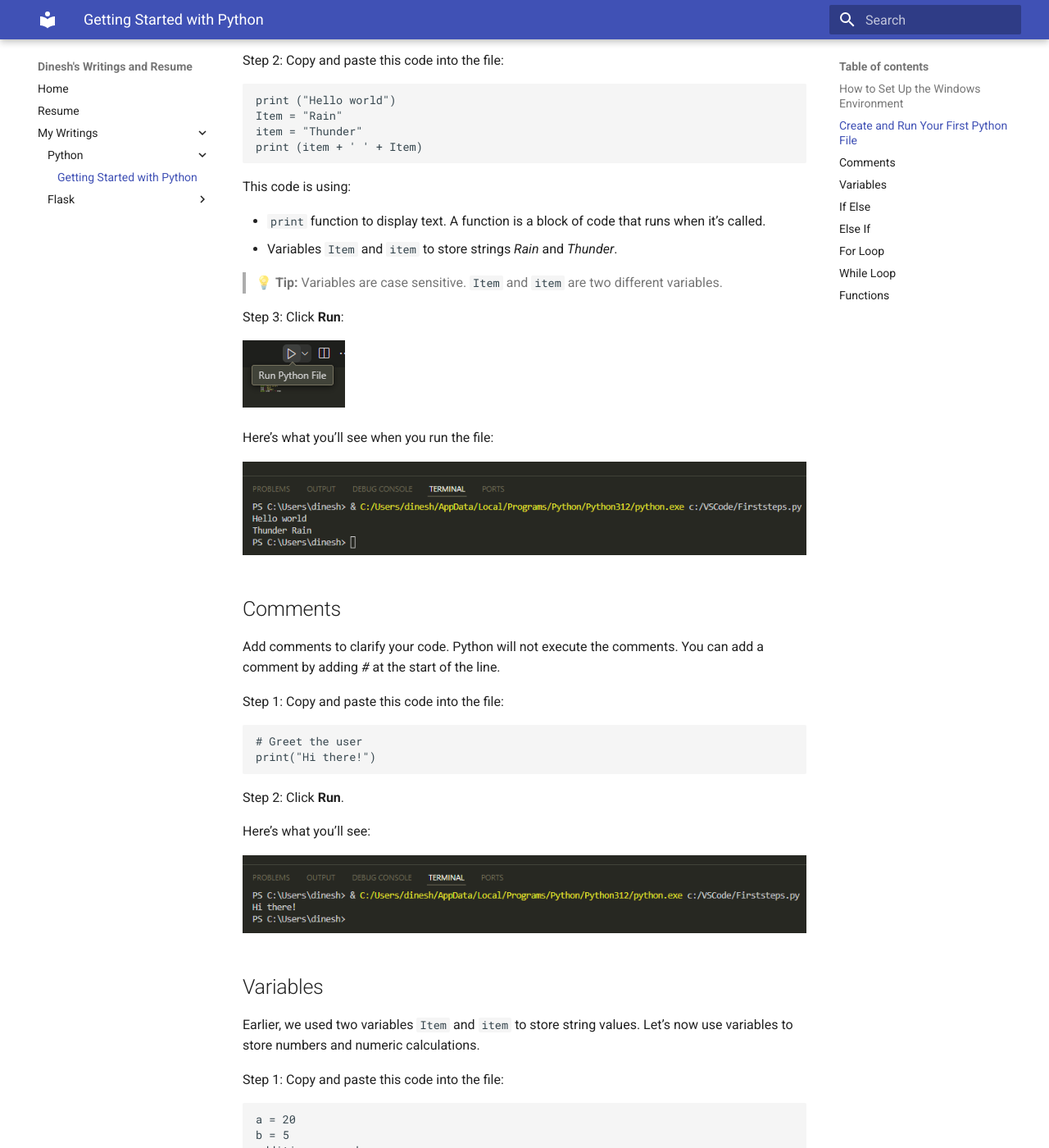
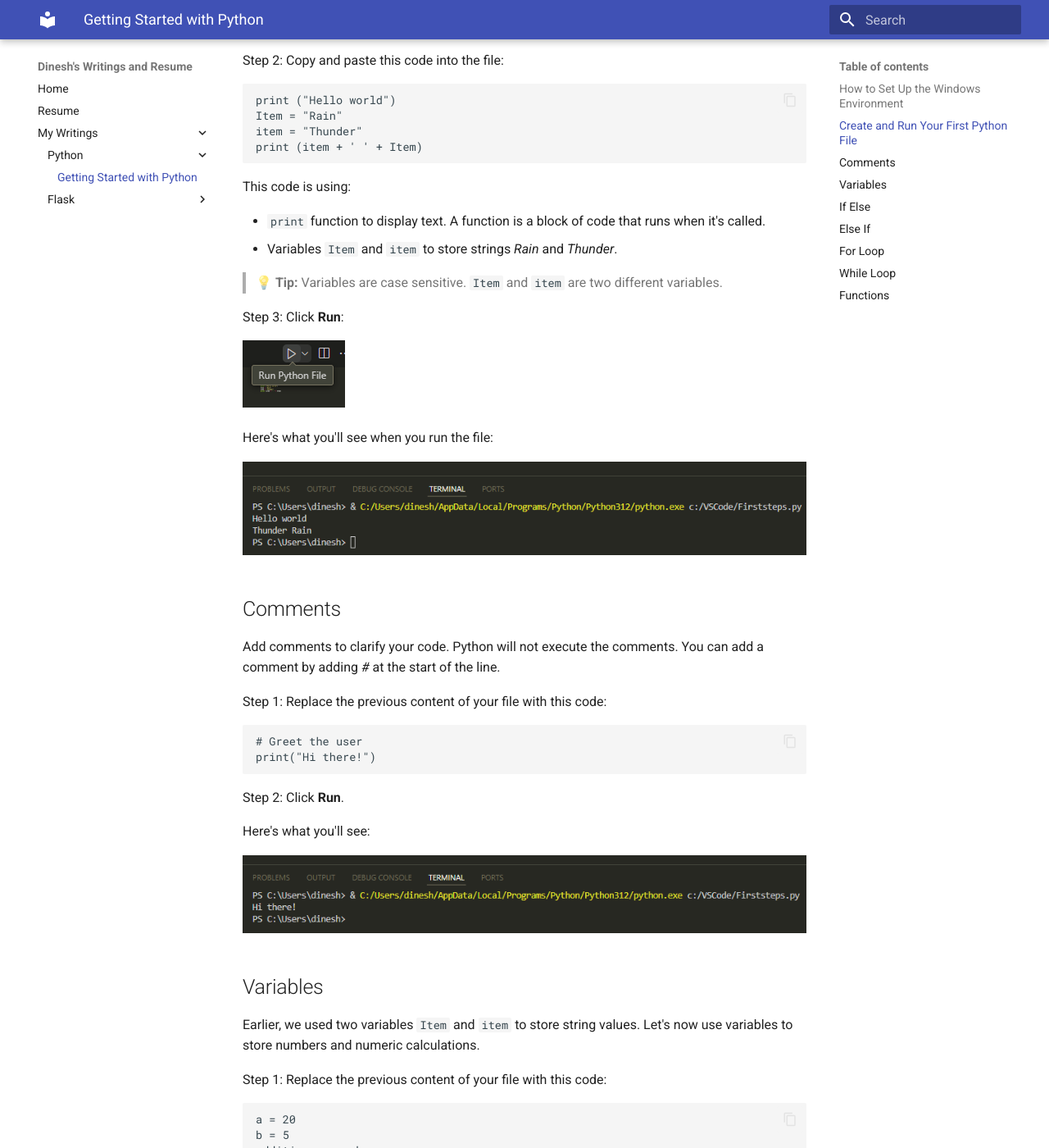
Before and after one commit to dineshnair-doc/dineshnair-doc.github.io, an MkDocs documentation site: the page built from src/mytechdocs/doc1/Getting_Started_with_Python.md, in a window 1280 px wide and 1400 px high, scrolled down 1063 px. Shown: the whole window at 82% size. Built offline with MkDocs 1.6.1 and Material for MkDocs 9.7.7, drawn with Linux system fonts in a browser that asks for light colours; some of the changed text lies outside the part shown.

Commit message:
Update site with copy button feature

````diff
--- a/docs/404.html
+++ b/docs/404.html
@@ -455,7 +455,7 @@
     </div>
 
 
-    <script id="__config" type="application/json">{"base": "/", "features": [], "search": "/assets/javascripts/workers/search.f8cc74c7.min.js", "translations": {"clipboard.copied": "Copied to clipboard", "clipboard.copy": "Copy to clipboard", "search.result.more.one": "1 more on this page", "search.result.more.other": "# more on this page", "search.result.none": "No matching documents", "search.result.one": "1 matching document", "search.result.other": "# matching documents", "search.result.placeholder": "Type to start searching", "search.result.term.missing": "Missing", "select.version": "Select version"}}</script>
+    <script id="__config" type="application/json">{"base": "/", "features": ["content.code.copy"], "search": "/assets/javascripts/workers/search.f8cc74c7.min.js", "translations": {"clipboard.copied": "Copied to clipboard", "clipboard.copy": "Copy to clipboard", "search.result.more.one": "1 more on this page", "search.result.more.other": "# more on this page", "search.result.none": "No matching documents", "search.result.one": "1 matching document", "search.result.other": "# matching documents", "search.result.placeholder": "Type to start searching", "search.result.term.missing": "Missing", "select.version": "Select version"}}</script>
 
 
       <script src="/assets/javascripts/bundle.c8b220af.min.js"></script>
--- a/docs/index.html
+++ b/docs/index.html
@@ -489,7 +489,7 @@
     </div>
 
 
-    <script id="__config" type="application/json">{"base": ".", "features": [], "search": "assets/javascripts/workers/search.f8cc74c7.min.js", "translations": {"clipboard.copied": "Copied to clipboard", "clipboard.copy": "Copy to clipboard", "search.result.more.one": "1 more on this page", "search.result.more.other": "# more on this page", "search.result.none": "No matching documents", "search.result.one": "1 matching document", "search.result.other": "# matching documents", "search.result.placeholder": "Type to start searching", "search.result.term.missing": "Missing", "select.version": "Select version"}}</script>
+    <script id="__config" type="application/json">{"base": ".", "features": ["content.code.copy"], "search": "assets/javascripts/workers/search.f8cc74c7.min.js", "translations": {"clipboard.copied": "Copied to clipboard", "clipboard.copy": "Copy to clipboard", "search.result.more.one": "1 more on this page", "search.result.more.other": "# more on this page", "search.result.none": "No matching documents", "search.result.one": "1 matching document", "search.result.other": "# matching documents", "search.result.placeholder": "Type to start searching", "search.result.term.missing": "Missing", "select.version": "Select version"}}</script>
 
 
       <script src="assets/javascripts/bundle.c8b220af.min.js"></script>
--- a/docs/mytechdocs/doc2/techdoc2.html
+++ b/docs/mytechdocs/doc2/techdoc2.html
@@ -497,7 +497,7 @@
     </div>
 
 
-    <script id="__config" type="application/json">{"base": "../..", "features": [], "search": "../../assets/javascripts/workers/search.f8cc74c7.min.js", "translations": {"clipboard.copied": "Copied to clipboard", "clipboard.copy": "Copy to clipboard", "search.result.more.one": "1 more on this page", "search.result.more.other": "# more on this page", "search.result.none": "No matching documents", "search.result.one": "1 matching document", "search.result.other": "# matching documents", "search.result.placeholder": "Type to start searching", "search.result.term.missing": "Missing", "select.version": "Select version"}}</script>
+    <script id="__config" type="application/json">{"base": "../..", "features": ["content.code.copy"], "search": "../../assets/javascripts/workers/search.f8cc74c7.min.js", "translations": {"clipboard.copied": "Copied to clipboard", "clipboard.copy": "Copy to clipboard", "search.result.more.one": "1 more on this page", "search.result.more.other": "# more on this page", "search.result.none": "No matching documents", "search.result.one": "1 matching document", "search.result.other": "# matching documents", "search.result.placeholder": "Type to start searching", "search.result.term.missing": "Missing", "select.version": "Select version"}}</script>
 
 
       <script src="../../assets/javascripts/bundle.c8b220af.min.js"></script>
--- a/mkdocs.yml
+++ b/mkdocs.yml
@@ -3,6 +3,8 @@
 use_directory_urls: false
 theme:
   name: material
+  features:
+    - content.code.copy
 nav:
   - Home: index.md
   - Resume: resumedineshnair.md
--- a/src/mytechdocs/doc1/Getting_Started_with_Python.md
+++ b/src/mytechdocs/doc1/Getting_Started_with_Python.md
@@ -15,7 +15,7 @@
 
 ## How to Set Up the Windows Environment
 
-Install:
+To being developing with Python on Windows, you'll need to install:
 
 1. Python: [https://www.python.org/downloads/](https://www.python.org/downloads/)
 
@@ -41,7 +41,7 @@
 
 This code is using:
 
-- `print` function to display text. A function is a block of code that runs when it’s called.
+- `print` function to display text. A function is a block of code that runs when it's called.
 - Variables `Item` and `item` to store strings *Rain* and *Thunder*.
 
 
@@ -51,7 +51,7 @@
 
 ![Run Python file](run_button.png)
 
-Here’s what you’ll see when you run the file:
+Here's what you'll see when you run the file:
 
 ![Run result](result_first_step.png)
 
@@ -59,7 +59,7 @@
 
 Add comments to clarify your code. Python will not execute the comments. You can add a comment by adding *#* at the start of the line.
 
-Step 1: Copy and paste this code into the file:
+Step 1: Replace the previous content of your file with this code:
 
 ```python
 # Greet the user
@@ -68,15 +68,15 @@
 
 Step 2: Click **Run**.
 
-Here’s what you’ll see:
+Here's what you'll see:
 
 ![Comment is not displayed](result_comment.png)
 
 ## Variables
 
-Earlier, we used two variables `Item` and `item` to store string values. Let’s now use variables to store numbers and numeric calculations.
+Earlier, we used two variables `Item` and `item` to store string values. Let's now use variables to store numbers and numeric calculations.
 
-Step 1: Copy and paste this code into the file:
+Step 1: Replace the previous content of your file with this code:
 
 ```python
 a = 20
@@ -95,7 +95,7 @@
 
 Step 2: Click **Run**.
 
-Here’s what you’ll see.
+Here's what you'll see:
 
 ![Variable values displayed](result_variable.png)
 
@@ -103,7 +103,7 @@
 
 Use *If Else* for defining conditions and then executing the code based on the conditions.
 
-Step 1: Copy and paste this code into the file.
+Step 1: Replace the previous content of your file with this code:
 
 ```python
 item_available = True
@@ -122,7 +122,7 @@
 
 Step 2: Click **Run**.
 
-Here’s what you’ll see:
+Here's what you'll see:
 
 ![If else values displayed](result_ifelse.png)
 
@@ -130,7 +130,7 @@
 
 `elif` lets you handle multiple conditions. `elif` stands for else if.
 
-Step 1: Copy and paste this code into the file:
+Step 1: Replace the previous content of your file with this code:
 
 ```python
 selected_color = "yellow"
@@ -144,11 +144,11 @@
     print("That's a nice color!")
 ```
 
-`else` catches any condition that’s not caught by `if` and `elif`.
+`else` catches any condition that's not caught by `if` and `elif`.
 
 Step 2: Click **Run**.
 
-Here’s what you’ll see:
+Here's what you'll see:
 
 ![Else if values displayed](result_elseif.png)
 
@@ -156,7 +156,7 @@
 
 *For* loop repeats actions for each item in a sequence.
 
-Step 1: Copy and paste this code into the file:
+Step 1: Replace the previous content of your file with this code:
 
 ```python
 sport_list = ["hockey", "soccer", "basketball"]
@@ -168,7 +168,7 @@
 
 Step 2: Click **Run**.
 
-Here’s what you’ll see:
+Here's what you'll see:
 
 ![For loop values displayed](result_forloop.png)
 
@@ -176,7 +176,7 @@
 
 *While* loop repeats actions as long as the condition is true. Once the condition is false, it stops.
 
-Step 1: Copy and paste this code into the file:
+Step 1: Replace the previous content of your file with this code:
 
 ```python
 b = 10
@@ -189,7 +189,7 @@
 
 Step 2: Click **Run**.
 
-Here’s what you’ll see:
+Here's what you'll see:
 
 ![While loop values displayed](result_whileloop.png)
 
@@ -197,7 +197,7 @@
 
 Function is the block of code that runs when it’s called. Define it by using the `def` keyword. A function can have one or more parameters or none.
 
-Step 1: Copy and paste this code into the file:
+Step 1: Replace the previous content of your file with this code:
 
 ```python
 def guess_fruit():
@@ -217,7 +217,7 @@
 
 Step 2: Click **Run**.
 
-Here’s what you’ll see:
+Here's what you'll see:
 
 ![Function asking user input](result_function1.png)
 
@@ -229,6 +229,6 @@
 
 ![Function responding to correct user input](result_function3.png)
 
-Now that you know the basics like variables, loops, and functions, you’re ready to dive deeper into the world of Python. Happy coding!
+Now that you know the basics like variables, loops, and functions, you're ready to dive deeper into the world of Python. Happy coding!
 
 ---
````
Also changed, not shown: docs/mytechdocs/doc1/Getting_Started_with_Python.html (+21 -21 lines), docs/resumedineshnair.html (+6 -6 lines), docs/search/search_index.json (+1 -1 lines), src/resumedineshnair.md (+1 -1 lines).
